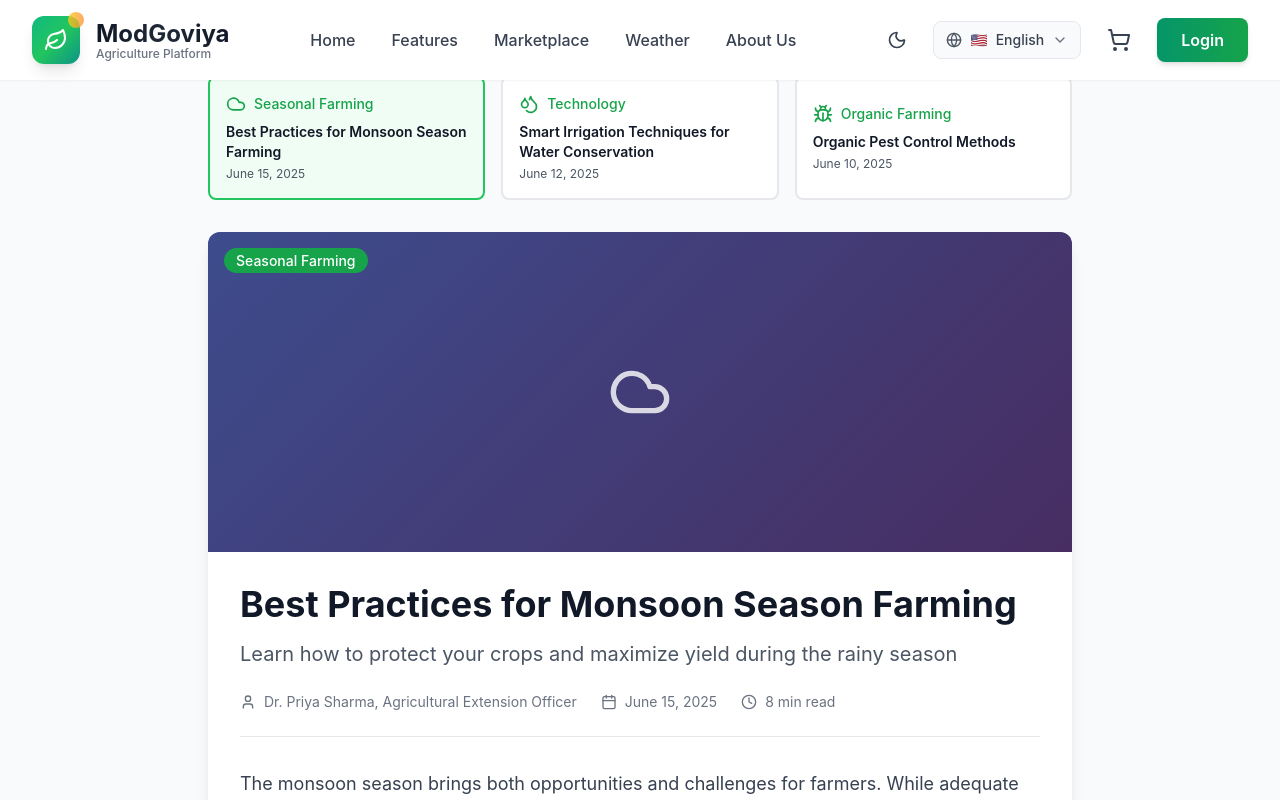
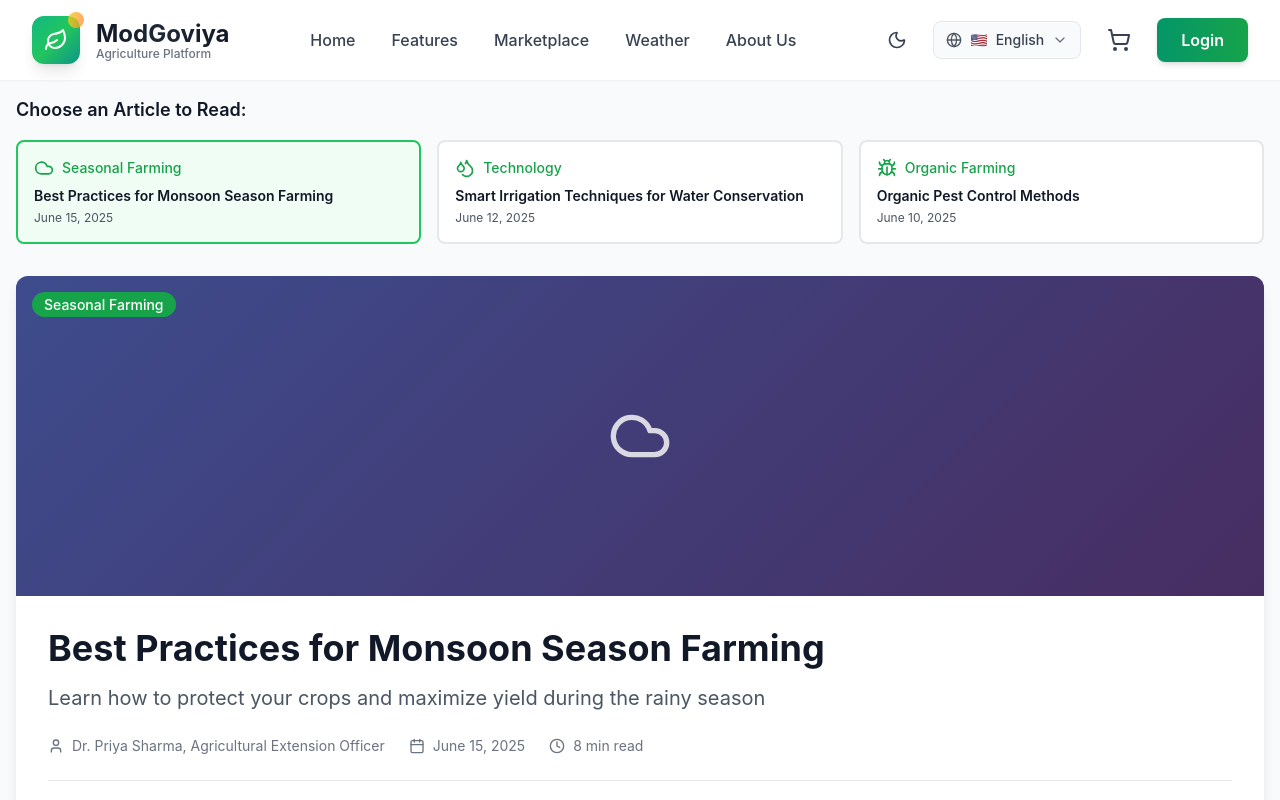
Before and after one commit to NadeeshaMedagama/ModGoviya_farmer_assistance_MERN_platform, a React (Create React App) app: page /readmore in a window 1280 px wide. Shown: the top 800 px of the page. Built offline with nearby package versions, Linux system fonts and the light colour scheme.

Commit message:
few design changes did

```diff
--- a/src/components/common/ReadModePage.jsx
+++ b/src/components/common/ReadModePage.jsx
@@ -270,7 +270,7 @@ const ReadModePage = () => {
             {/* Header */}
             <Header />
 
-            <div className="max-w-4xl mx-auto px-4 py-8">
+            <div className=" mx-auto px-4 py-24">
                 <ArticleSelector />
 
                 {/* Article Header */}
```
